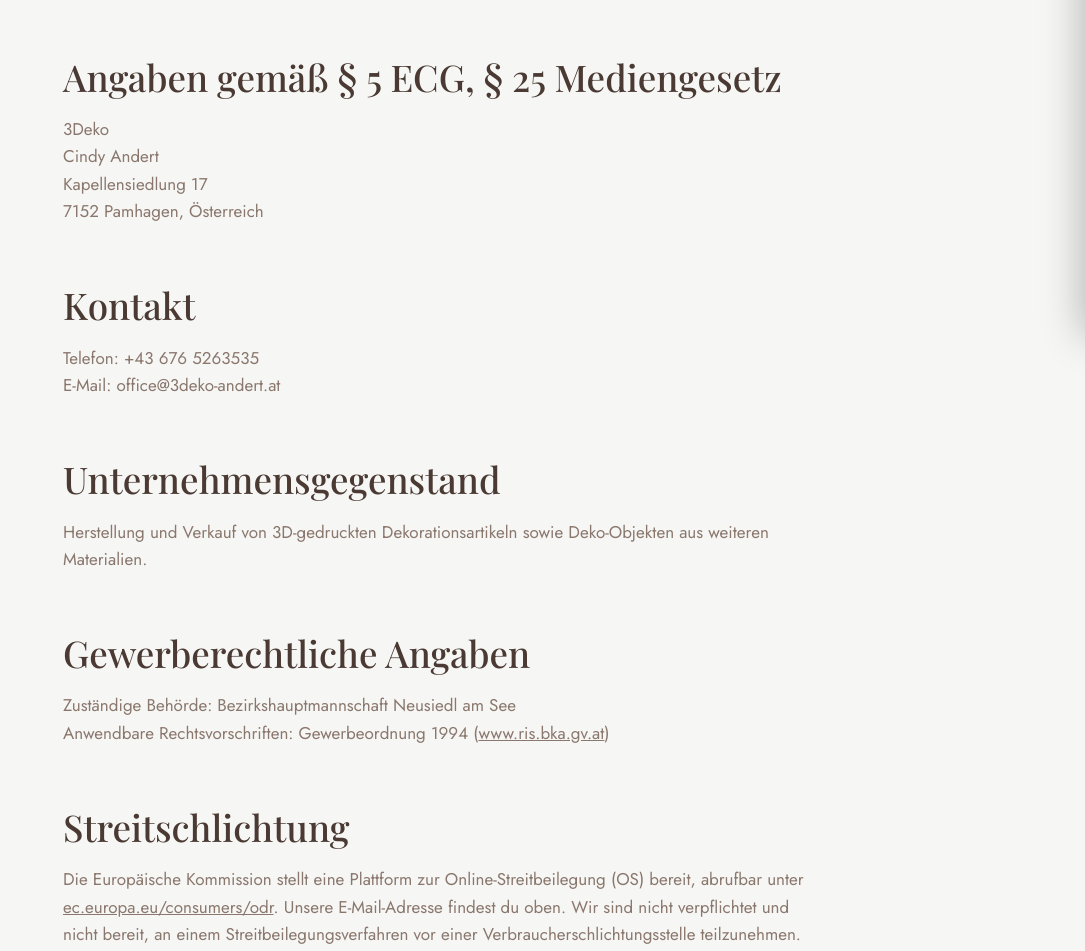
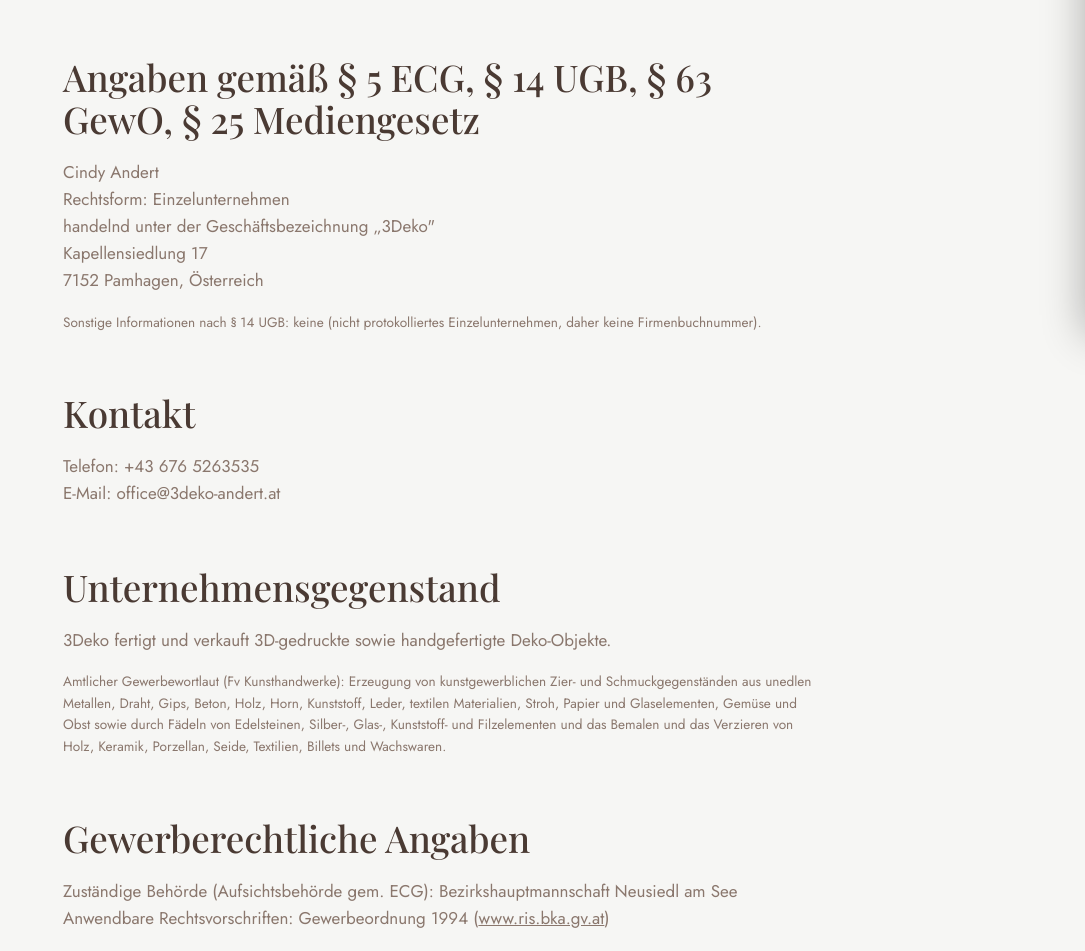
Before and after one commit to 3Deko-Andert/3Deko, a website: page impressum.html in a window 1280 px wide. Shown: the part 445-1396 px from the top of the page, without its empty margins (195-1280 px from the left). Drawn offline with nearby package versions, Linux system fonts and the light colour scheme; a web font is replaced by a local one.

Commit message:
Add files via upload

```diff
--- a/impressum.html
+++ b/impressum.html
@@ -41,13 +41,15 @@
       <p><strong>Wichtiger Hinweis, bevor du live gehst:</strong> Dies ist eine Vorlage, keine Rechtsberatung. Felder mit gestricheltem Rahmen musst du durch deine echten Angaben ersetzen. Nutze zusätzlich den kostenlosen <a href="https://www.wko.at/service/impressum-generator" target="_blank" rel="noopener">Impressum-Generator der WKO</a> und lass dein Impressum – gerade als Kleingewerbe mit Onlineshop – im Zweifel von einer Rechtsberatung (z. B. WKO-Gründerservice) gegenprüfen. Als Diensteanbieter in Österreich gelten insbesondere die Angaben nach § 5 ECG und § 25 Mediengesetz sowie ggf. § 63 GewO.</p>
     </div>
 
-    <h2>Angaben gemäß § 5 ECG, § 25 Mediengesetz</h2>
+    <h2>Angaben gemäß § 5 ECG, § 14 UGB, § 63 GewO, § 25 Mediengesetz</h2>
     <p>
-      3Deko<br>
       Cindy Andert<br>
+      Rechtsform: Einzelunternehmen<br>
+      handelnd unter der Geschäftsbezeichnung „3Deko"<br>
       Kapellensiedlung 17<br>
       7152 Pamhagen, Österreich
     </p>
+    <p style="font-size:.85rem; color:var(--ink-soft);">Sonstige Informationen nach § 14 UGB: keine (nicht protokolliertes Einzelunternehmen, daher keine Firmenbuchnummer).</p>
 
     <h2>Kontakt</h2>
     <p>
@@ -56,11 +58,12 @@
     </p>
 
     <h2>Unternehmensgegenstand</h2>
-    <p>Herstellung und Verkauf von 3D-gedruckten Dekorationsartikeln sowie Deko-Objekten aus weiteren Materialien.</p>
+    <p>3Deko fertigt und verkauft 3D-gedruckte sowie handgefertigte Deko-Objekte.</p>
+    <p style="font-size:.85rem; color:var(--ink-soft);">Amtlicher Gewerbewortlaut (Fv Kunsthandwerke): Erzeugung von kunstgewerblichen Zier- und Schmuckgegenständen aus unedlen Metallen, Draht, Gips, Beton, Holz, Horn, Kunststoff, Leder, textilen Materialien, Stroh, Papier und Glaselementen, Gemüse und Obst sowie durch Fädeln von Edelsteinen, Silber-, Glas-, Kunststoff- und Filzelementen und das Bemalen und das Verzieren von Holz, Keramik, Porzellan, Seide, Textilien, Billets und Wachswaren.</p>
 
     <h2>Gewerberechtliche Angaben</h2>
     <p>
-      Zuständige Behörde: Bezirkshauptmannschaft Neusiedl am See<br>
+      Zuständige Behörde (Aufsichtsbehörde gem. ECG): Bezirkshauptmannschaft Neusiedl am See<br>
       Anwendbare Rechtsvorschriften: Gewerbeordnung 1994 (<a href="https://www.ris.bka.gv.at" target="_blank" rel="noopener">www.ris.bka.gv.at</a>)
     </p>
 
```
